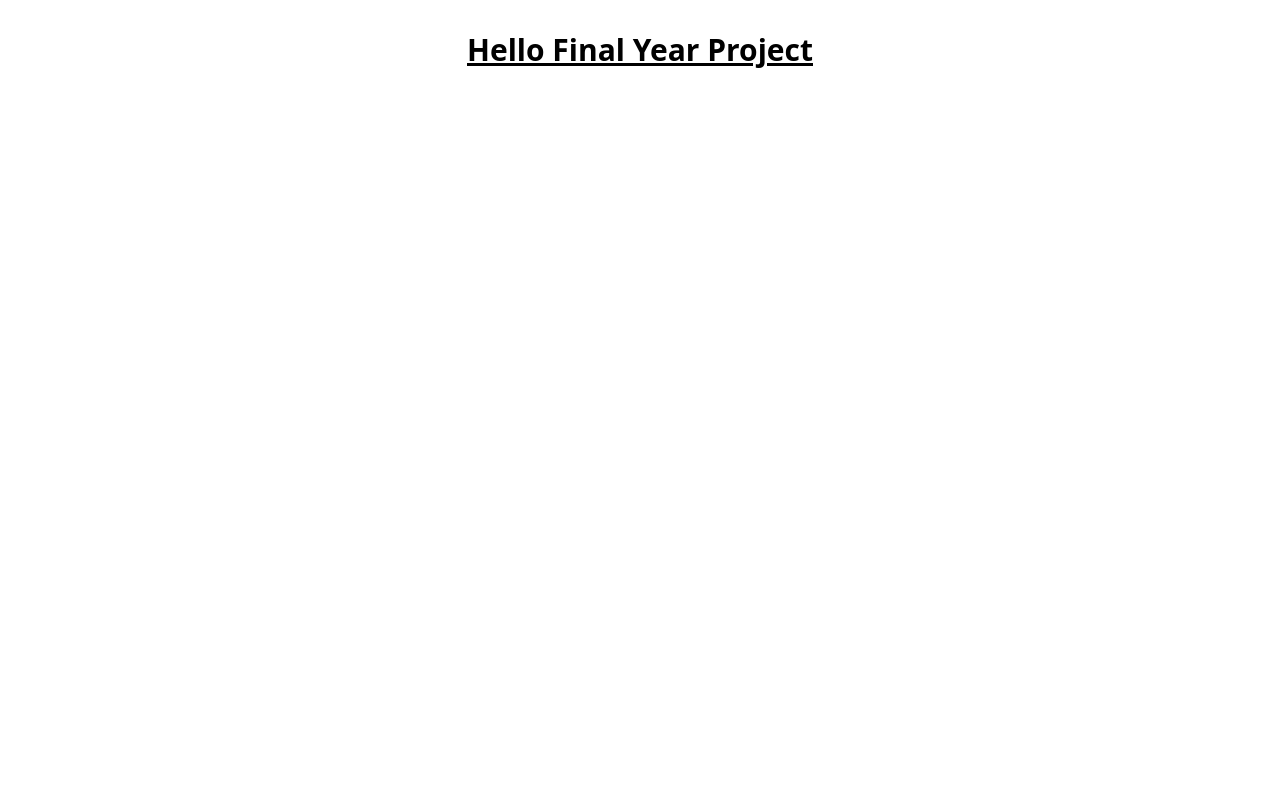
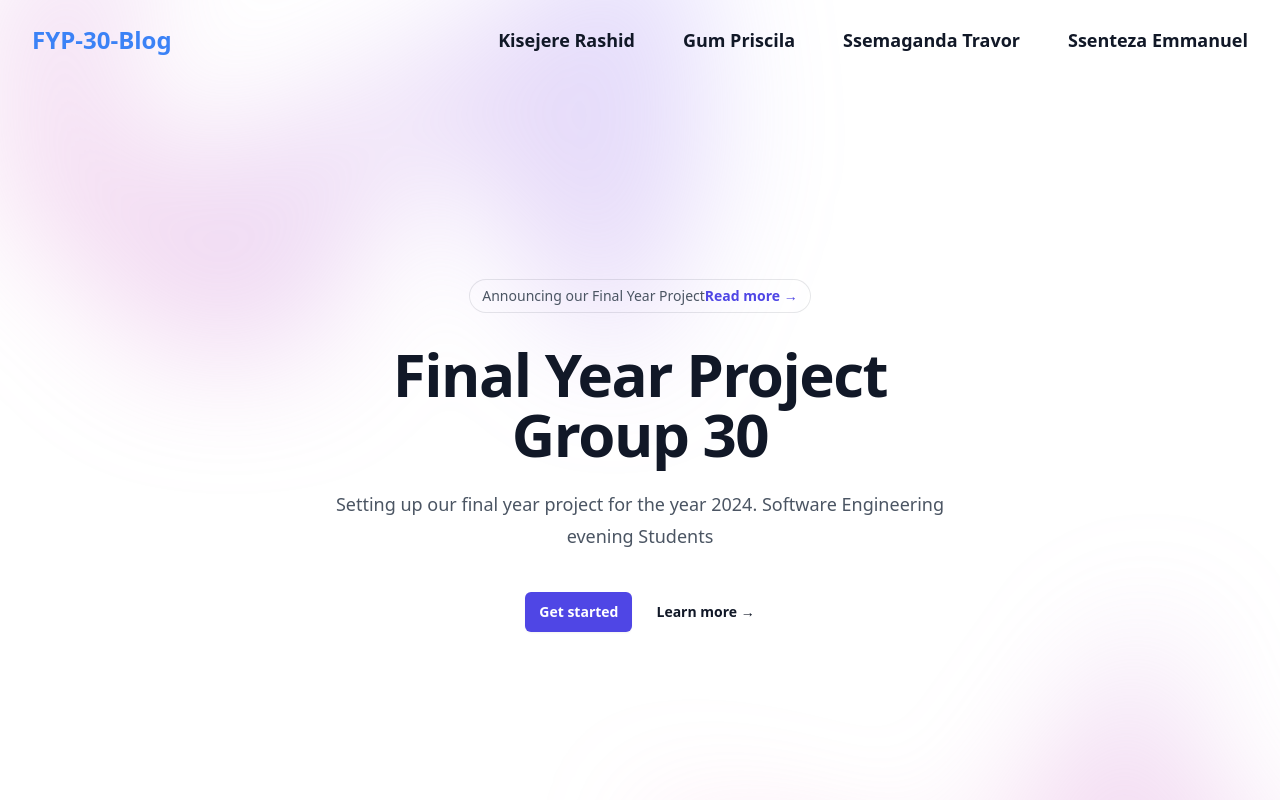
Before and after one commit to Ssaava/fyp-30-blog, a React (Vite) app: page / in a window 1280 px wide. Shown: the top 800 px of the page. Built offline with nearby package versions, Linux system fonts and the light colour scheme.

Commit message:
set-up first page of the project

```diff
--- a/package.json
+++ b/package.json
@@ -11,7 +11,8 @@
   },
   "dependencies": {
     "react": "^18.3.1",
-    "react-dom": "^18.3.1"
+    "react-dom": "^18.3.1",
+    "react-icons": "^5.3.0"
   },
   "devDependencies": {
     "@eslint/js": "^9.9.0",
--- a/src/App.tsx
+++ b/src/App.tsx
@@ -1,8 +1,9 @@
+import Home from "./pages/Home";
 function App() {
 
   return (
     <>
-    <h1 className="text-3xl font-bold underline text-center py-8 px-12">Hello Final Year Project</h1>
+    <Home />
     </>
   )
 }
--- /dev/null
+++ b/src/pages/Home.tsx
@@ -0,0 +1,148 @@
+'use client'
+
+import { FaBars } from "react-icons/fa6";
+import { HiMiniXMark } from "react-icons/hi2";
+
+const navigation = [
+  { name: 'Kisejere Rashid', href: '#' },
+  { name: 'Gum Priscila', href: '#' },
+  { name: 'Ssemaganda Travor', href: '#' },
+  { name: 'Ssenteza Emmanuel', href: '#' },
+]
+
+export default function Home() {
+
+  return (
+      <div className="bg-white">
+        <header className="absolute inset-x-0 top-0 z-50">
+          <nav aria-label="Global" className="flex items-center justify-between p-6 lg:px-8">
+            <div className="flex lg:flex-1">
+              <a href="#" className="-m-1.5 p-1.5">
+                <span className="sr-only">Your Company</span>
+                <h3 className="text-blue-500 text-2xl font-bold">FYP-30-Blog</h3>
+              </a>
+            </div>
+            <div className="flex lg:hidden">
+              <button
+                  type="button"
+                  className="-m-2.5 inline-flex items-center justify-center rounded-md p-2.5 text-gray-700"
+              >
+                <span className="sr-only">Open main menu</span>
+                <FaBars aria-hidden="true" className="h-6 w-6"/>
+              </button>
+            </div>
+            <div className="hidden lg:flex lg:gap-x-12">
+              {navigation.map((item) => (
+                  <a key={item.name} href={item.href} className="text-lg font-semibold leading-6 text-gray-900">
+                    {item.name}
+                  </a>
+              ))}
+            </div>
+
+          </nav>
+          <div className="lg:hidden">
+            <div className="fixed inset-0 z-50"/>
+            <div
+                className="fixed inset-y-0 right-0 z-50 w-full overflow-y-auto bg-white px-6 py-6 sm:max-w-sm sm:ring-1 sm:ring-gray-900/10">
+              <div className="flex items-center justify-between">
+                <a href="#" className="-m-1.5 p-1.5">
+                  <span className="sr-only">Your Company</span>
+                  <h3 className="text-blue-500 text-2xl font-bold">FYP-30</h3>
+                </a>
+                <button
+                    type="button"
+
+                    className="-m-2.5 rounded-md p-2.5 text-gray-700"
+                >
+                  <span className="sr-only">Close menu</span>
+                  <HiMiniXMark aria-hidden="true" className="h-6 w-6"/>
+                </button>
+              </div>
+              <div className="mt-6 flow-root">
+                <div className="-my-6 divide-y divide-gray-500/10">
+                  <div className="space-y-2 py-6">
+                    {navigation.map((item) => (
+                        <a
+                            key={item.name}
+                            href={item.href}
+                            className="-mx-3 block rounded-lg px-3 py-2 text-lg font-semibold leading-7 text-gray-900 hover:bg-gray-50"
+                        >
+                          {item.name}
+                        </a>
+                    ))}
+                  </div>
+                  <div className="py-6">
+                    <a
+                        href="#"
+                        className="-mx-3 block rounded-lg px-3 py-2.5 text-base font-semibold leading-7 text-gray-900 hover:bg-gray-50"
+                    >
+                      Log in
+                    </a>
+                  </div>
+                </div>
+              </div>
+            </div>
+          </div>
+        </header>
+
+        <div className="relative isolate px-6 pt-14 lg:px-8">
+          <div
+              aria-hidden="true"
+              className="absolute inset-x-0 -top-40 -z-10 transform-gpu overflow-hidden blur-3xl sm:-top-80"
+          >
+            <div
+                style={{
+                  clipPath:
+                      'polygon(74.1% 44.1%, 100% 61.6%, 97.5% 26.9%, 85.5% 0.1%, 80.7% 2%, 72.5% 32.5%, 60.2% 62.4%, 52.4% 68.1%, 47.5% 58.3%, 45.2% 34.5%, 27.5% 76.7%, 0.1% 64.9%, 17.9% 100%, 27.6% 76.8%, 76.1% 97.7%, 74.1% 44.1%)',
+                }}
+                className="relative left-[calc(50%-11rem)] aspect-[1155/678] w-[36.125rem] -translate-x-1/2 rotate-[30deg] bg-gradient-to-tr from-[#ff80b5] to-[#9089fc] opacity-30 sm:left-[calc(50%-30rem)] sm:w-[72.1875rem]"
+            />
+          </div>
+          <div className="mx-auto max-w-2xl py-32 sm:py-48 lg:py-56">
+            <div className="hidden sm:mb-8 sm:flex sm:justify-center">
+              <div
+                  className="relative rounded-full px-3 py-1 text-sm leading-6 text-gray-600 ring-1 ring-gray-900/10 hover:ring-gray-900/20">
+                Announcing our Final Year Project
+                <a href="#" className="font-semibold text-indigo-600">
+                  <span aria-hidden="true" className="absolute inset-0"/>
+                  Read more <span aria-hidden="true">&rarr;</span>
+                </a>
+              </div>
+            </div>
+            <div className="text-center">
+              <h1 className="text-4xl font-bold tracking-tight text-gray-900 sm:text-6xl">
+                Final Year Project Group 30
+              </h1>
+              <p className="mt-6 text-lg leading-8 text-gray-600">
+                Setting up our final year project for the year 2024.
+                Software Engineering evening Students
+              </p>
+              <div className="mt-10 flex items-center justify-center gap-x-6">
+                <a
+                    href="#"
+                    className="rounded-md bg-indigo-600 px-3.5 py-2.5 text-sm font-semibold text-white shadow-sm hover:bg-indigo-500 focus-visible:outline focus-visible:outline-2 focus-visible:outline-offset-2 focus-visible:outline-indigo-600"
+                >
+                  Get started
+                </a>
+                <a href="#" className="text-sm font-semibold leading-6 text-gray-900">
+                  Learn more <span aria-hidden="true">→</span>
+                </a>
+              </div>
+            </div>
+          </div>
+          <div
+              aria-hidden="true"
+              className="absolute inset-x-0 top-[calc(100%-13rem)] -z-10 transform-gpu overflow-hidden blur-3xl sm:top-[calc(100%-30rem)]"
+          >
+            <div
+                style={{
+                  clipPath:
+                      'polygon(74.1% 44.1%, 100% 61.6%, 97.5% 26.9%, 85.5% 0.1%, 80.7% 2%, 72.5% 32.5%, 60.2% 62.4%, 52.4% 68.1%, 47.5% 58.3%, 45.2% 34.5%, 27.5% 76.7%, 0.1% 64.9%, 17.9% 100%, 27.6% 76.8%, 76.1% 97.7%, 74.1% 44.1%)',
+                }}
+                className="relative left-[calc(50%+3rem)] aspect-[1155/678] w-[36.125rem] -translate-x-1/2 bg-gradient-to-tr from-[#ff80b5] to-[#9089fc] opacity-30 sm:left-[calc(50%+36rem)] sm:w-[72.1875rem]"
+            />
+          </div>
+        </div>
+      </div>
+  )
+}
```
Also changed, not shown: 1 other file (tests, documents, lock files or other folders).
